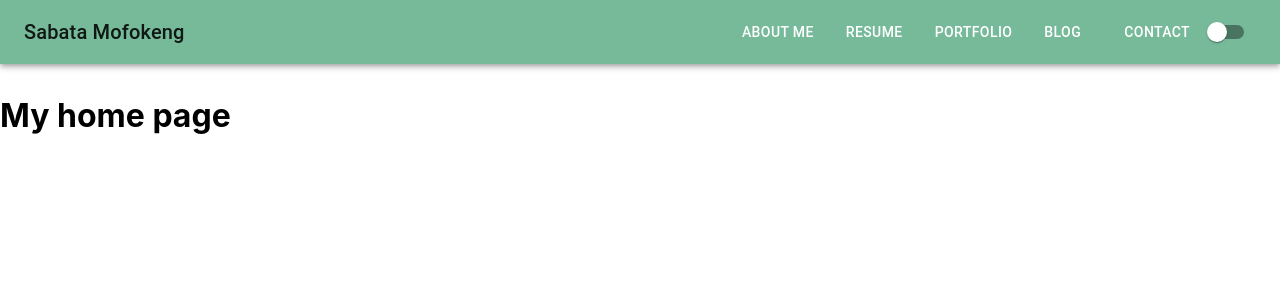
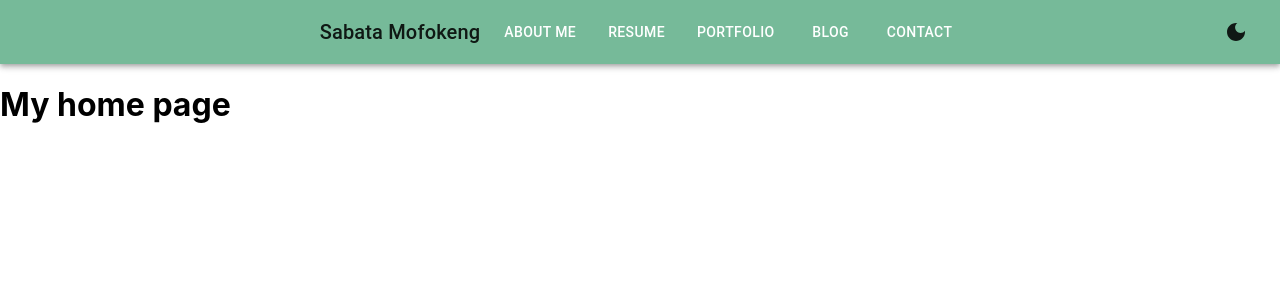
Before and after one commit to samofoke/portfolio-resume, a React (Create React App) app: page / in a window 1280 px wide. Shown: the top 300 px of the page. Built offline with nearby package versions, Linux system fonts and the light colour scheme; the HTML template or start-up script is replaced by a standard one.

Commit message:
busy configuring the theme

```diff
--- a/src/routes/Navigation/navigation.jsx
+++ b/src/routes/Navigation/navigation.jsx
@@ -10,9 +10,11 @@ import {
   List,
   ListItem,
   ListItemText,
-  Switch,
+  Stack,
 } from "@mui/material";
 import MenuIcon from "@mui/icons-material/Menu";
+import DarkModeIcon from "@mui/icons-material/DarkMode";
+import LightModeIcon from "@mui/icons-material/LightMode";
 import { useTheme } from "@mui/material/styles";
 import { Link } from "react-router-dom";
 import { Outlet } from "react-router-dom";
@@ -21,10 +23,10 @@ import useMediaQuery from "@mui/material/useMediaQuery";
 
 const NavBar = () => {
   const [drawerOpen, setDrawerOpen] = useState(false);
-  const { toogleTheme } = useThemeSwitcher();
+  const { darkMode, toogleTheme } = useThemeSwitcher();
 
   const theme = useTheme();
-  const isMMobile = useMediaQuery(theme.breakpoints.down("md"));
+  const isMobile = useMediaQuery(theme.breakpoints.down("md"));
 
   const menuItem = [
     { label: "About Me", path: "/about" },
@@ -52,48 +54,67 @@ const NavBar = () => {
 
   return (
     <Fragment>
-      <Box sx={{ flexGrow: 1 }}>
-        <AppBar position="static" sx={{ mb: 4 }}>
+      <AppBar position="static">
         <Toolbar>
-            {isMMobile && (
+          <Stack
+            direction="row"
+            justifyContent="center"
+            alignItems="center"
+            sx={{ width: "100%", position: "relative" }}
+          >
+            {isMobile && (
               <IconButton
-                size="large"
                 edge="start"
                 color="inherit"
                 aria-label="menu"
-                sx={{ mr: 2 }}
                 onClick={handleDrawerToogle}
+                sx={{ position: "absolute", left: 0 }}
               >
                 <MenuIcon />
               </IconButton>
             )}
-
+            <Box
+              sx={{
+                display: "flex",
+                alignItems: "center",
+                justifyContent: "center",
+                flexGrow: 1,
+              }}
+            >
               <Typography
                 variant="h6"
-              sx={{ flexGrow: 1, textDecoration: "none", color: "inherit" }}
                 component={Link}
                 to="/"
+                sx={{ textDecoration: "none", color: "inherit" }}
               >
                 Sabata Mofokeng
               </Typography>
-            {!isMMobile &&
+              {!isMobile &&
                 menuItem.map((item) => (
                   <Button
                     key={item.label}
-                  sx={{ color: "white", display: "block", ml: 2 }}
+                    sx={{ color: "white", ml: 2 }}
                     component={Link}
                     to={item.path}
                   >
                     {item.label}
                   </Button>
                 ))}
-            <Switch onChange={toogleTheme} />
+            </Box>
+
+            <IconButton
+              onClick={toogleTheme}
+              color="inherit"
+              sx={{ position: "absolute", right: 0 }}
+            >
+              {darkMode ? <LightModeIcon /> : <DarkModeIcon />}
+            </IconButton>
+          </Stack>
         </Toolbar>
       </AppBar>
       <Drawer anchor="left" open={drawerOpen} onClose={handleDrawerToogle}>
         {drawer}
       </Drawer>
-      </Box>
       <Outlet />
     </Fragment>
   );
```
Lines whose indentation alone changed are shown as unchanged.
